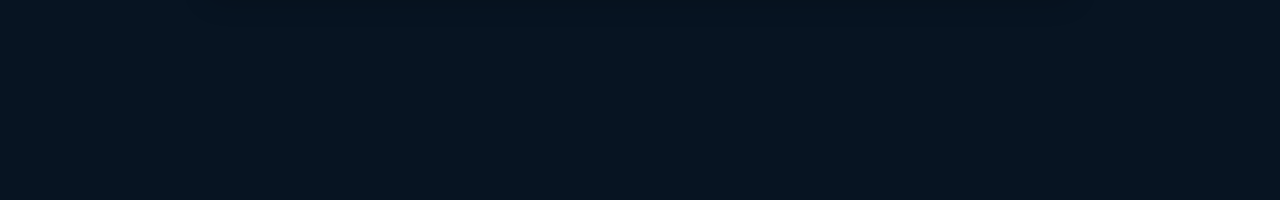
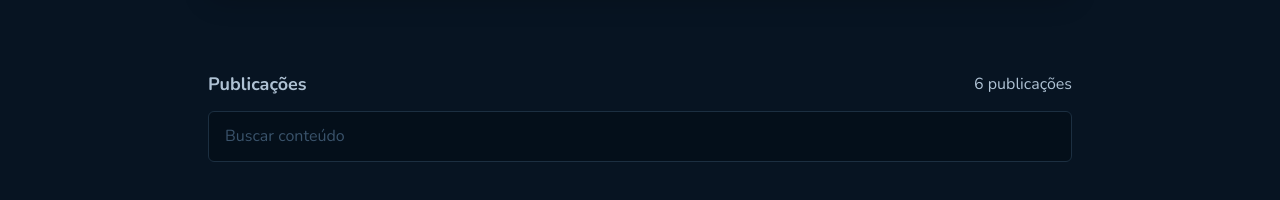
Before and after one commit to PetersonMunuera/github-blog, a React (Vite) app: page / in a window 1280 px wide. Shown: the part 422-622 px from the top of the page. Built offline with nearby package versions, Linux system fonts and the light colour scheme.

Commit message:
feat: search form

```diff
--- a/src/pages/Home/components/Profile/styles.ts
+++ b/src/pages/Home/components/Profile/styles.ts
@@ -40,6 +40,12 @@
       line-height: 1.6;
       color: ${(props) => props.theme.blue};
       text-decoration: none;
+      border-top: 1px solid transparent;
+      border-bottom: 1px solid transparent;
+    }
+
+    a:hover {
+      border-bottom: 1px solid ${(props) => props.theme.blue};
     }
 
     a svg {
--- /dev/null
+++ b/src/pages/Home/components/SearchForm/index.tsx
@@ -0,0 +1,16 @@
+import { FormContainer } from './styles'
+
+export function SearchForm() {
+  return (
+    <FormContainer>
+      <header>
+        <h2>Publicações</h2>
+        <span>6 publicações</span>
+      </header>
+
+      <form>
+        <input type="text" placeholder="Buscar conteúdo" />
+      </form>
+    </FormContainer>
+  )
+}
--- /dev/null
+++ b/src/pages/Home/components/SearchForm/styles.ts
@@ -0,0 +1,38 @@
+import styled from 'styled-components'
+
+export const FormContainer = styled.div`
+  margin-top: 4.5rem;
+
+  header {
+    display: flex;
+    align-items: center;
+    justify-content: space-between;
+
+    h2 {
+      font-size: 1.125rem;
+      line-height: 1.6;
+    }
+  }
+
+  form {
+    margin-top: 0.75rem;
+
+    input {
+      width: 100%;
+      background-color: ${(props) => props.theme['base-input']};
+      padding: 0.75rem 1rem;
+      border: 1px solid ${(props) => props.theme['base-border']};
+      border-radius: 6px;
+      color: ${(props) => props.theme['base-text']};
+      line-height: 1.6;
+    }
+
+    input::placeholder {
+      color: ${(props) => props.theme['base-label']};
+    }
+
+    input:focus {
+      border-color: ${(props) => props.theme.blue};
+    }
+  }
+`
--- a/src/pages/Home/index.tsx
+++ b/src/pages/Home/index.tsx
@@ -1,5 +1,6 @@
 import { Header } from '../../components/Header'
 import { Profile } from './components/Profile'
+import { SearchForm } from './components/SearchForm'
 import { HomeContent } from './styles'
 
 export function Home() {
@@ -9,6 +10,7 @@
 
       <HomeContent>
         <Profile />
+        <SearchForm />
       </HomeContent>
     </div>
   )
```
